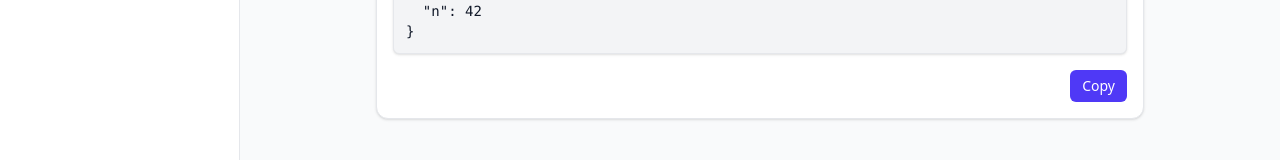
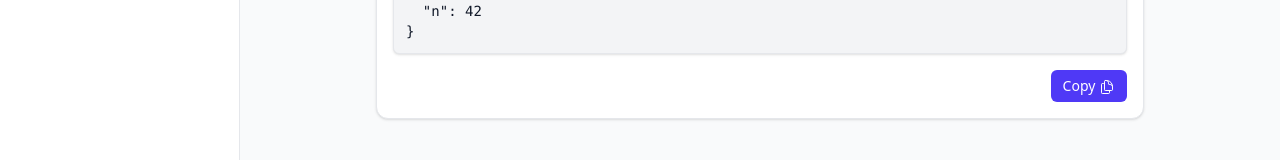
Before and after one commit to jlayog/devforge, a React (Vite) app: page /utilities in a window 1280 px wide. Shown: the part 614-774 px from the top of the page. Built offline with nearby package versions, Linux system fonts and the light colour scheme.

Commit message:
Added copy to clipboard icon

```diff
--- a/src/modules/utilities/JsonFormatter.tsx
+++ b/src/modules/utilities/JsonFormatter.tsx
@@ -58,7 +58,23 @@
           onClick={copyToClipboard}
           className="px-3 py-1.5 rounded-md bg-indigo-600 text-white text-sm hover:bg-indigo-700 focus:outline-none focus:ring-2 focus:ring-indigo-500"
         >
-          {copied ? "Copied!" : "Copy"}
+          {copied ? "Copied!" : "Copy "}
+          {!copied && (
+            <svg
+              xmlns="http://www.w3.org/2000/svg"
+              fill="none"
+              viewBox="0 0 24 24"
+              strokeWidth={1.5}
+              stroke="currentColor"
+              className="size-4 inline"
+            >
+              <path
+                strokeLinecap="round"
+                strokeLinejoin="round"
+                d="M15.75 17.25v3.375c0 .621-.504 1.125-1.125 1.125h-9.75a1.125 1.125 0 0 1-1.125-1.125V7.875c0-.621.504-1.125 1.125-1.125H6.75a9.06 9.06 0 0 1 1.5.124m7.5 10.376h3.375c.621 0 1.125-.504 1.125-1.125V11.25c0-4.46-3.243-8.161-7.5-8.876a9.06 9.06 0 0 0-1.5-.124H9.375c-.621 0-1.125.504-1.125 1.125v3.5m7.5 10.375H9.375a1.125 1.125 0 0 1-1.125-1.125v-9.25m12 6.625v-1.875a3.375 3.375 0 0 0-3.375-3.375h-1.5a1.125 1.125 0 0 1-1.125-1.125v-1.5a3.375 3.375 0 0 0-3.375-3.375H9.75"
+              />
+            </svg>
+          )}
         </button>
       </div>
     </div>
```
